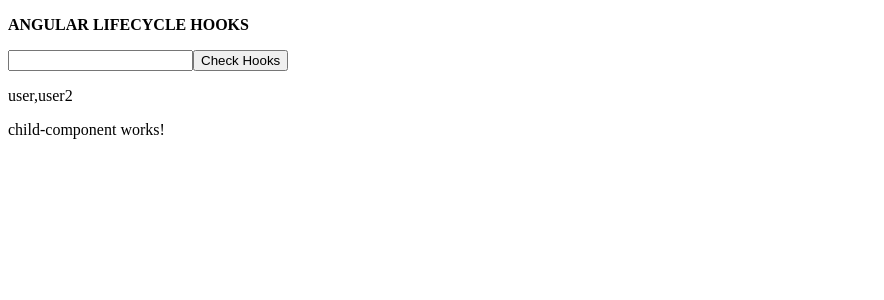
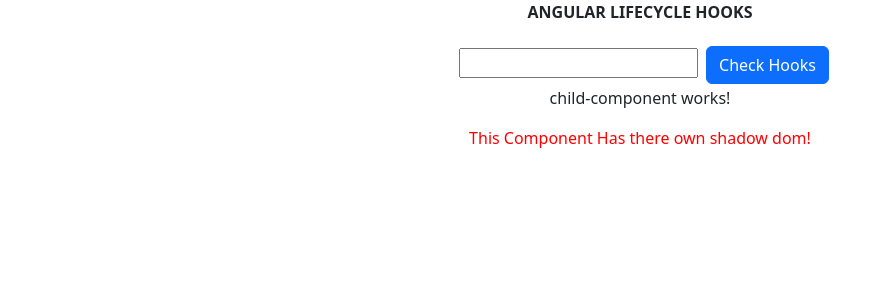
Before and after one commit to arjunpndt/lifeCycleHooks, an Angular app: page / in a window 1280 px wide. Shown: the top 300 px of the page, without its empty margins (0-884 px from the left). Built offline with nearby package versions, Linux system fonts and the light colour scheme.

Commit message:
view encapsulation added

```diff
--- a/package.json
+++ b/package.json
@@ -18,6 +18,7 @@
     "@angular/platform-browser": "^16.2.0",
     "@angular/platform-browser-dynamic": "^16.2.0",
     "@angular/router": "^16.2.0",
+    "bootstrap": "^5.3.2",
     "rxjs": "~7.8.0",
     "tslib": "^2.3.0",
     "zone.js": "~0.13.0"
--- a/src/app/app.component.css
+++ b/src/app/app.component.css
@@ -0,0 +1,5 @@
+/* Bootsrtap will work on all child component of 'app-component because of encapsulation 'None' type */
+@import url(../../node_modules/bootstrap/dist/css/bootstrap.min.css);
+/* * {
+  color: red;
+} */
--- a/src/app/app.component.html
+++ b/src/app/app.component.html
@@ -1,10 +1,11 @@
-<!-- use bold costum pipe here -->
-<p><span [innerHTML]="title | uppercase | bold"></span></p>
-<input type="text" #inputValue />
-<button (click)="checkHooks(inputValue)">Check Hooks</button>
+<div class="container text-center">
+  <p><span [innerHTML]="title | uppercase | bold"></span></p>
+  <input class="m-2" type="text" #inputValue />
+  <button class="btn btn-primary" (click)="checkHooks(inputValue)">
+    Check Hooks
+  </button>
 
-<span NgFor="let u in user"
-  ><p>{{ user }}</p></span
->
-
-<app-child-component [message]="inputVal"></app-child-component>
+  <app-child-component [message]="inputVal"></app-child-component>
+  <!-- <app-shadow-dom-exapmle></app-shadow-dom-exapmle> -->
+  <app-shadow-dom-example></app-shadow-dom-example>
+</div>
--- a/src/app/app.component.ts
+++ b/src/app/app.component.ts
@@ -1,19 +1,19 @@
-import { Component, DoCheck, OnInit } from '@angular/core';
+import { Component, DoCheck, OnInit, ViewEncapsulation } from '@angular/core';
 
 @Component({
   selector: 'app-root',
   templateUrl: './app.component.html',
   styleUrls: ['./app.component.css'],
+  // here I am using view Encapsulation type 'None' so whatever css you write in 'app.component.css' that will be apply for all the child component
+  encapsulation: ViewEncapsulation.None,
 })
 export class AppComponent implements OnInit, DoCheck {
   title = 'Angular LifeCycle Hooks';
   inputVal = '';
-  user: string[] = ['user', 'user2'];
+  // user: string[] = ['user', 'user2'];
   OnIinit = false;
 
-  constructor() {
-    var user: string[] = [];
-  }
+  constructor() {}
 
   ngOnInit() {
     console.log('OnInit called');
@@ -41,7 +41,7 @@
   }
   checkHooks(inputValue: HTMLInputElement): void {
     this.inputVal = inputValue.value;
-    this.user.push(inputValue.value);
-    console.log(this.user);
+    // this.user.push(inputValue.value);
+    // console.log(this.user);
   }
 }
--- a/src/app/app.module.ts
+++ b/src/app/app.module.ts
@@ -5,12 +5,14 @@
 import { AppComponent } from './app.component';
 import { ChildComponentComponent } from './child-component/child-component.component';
 import { BoldPipe } from './custom-pipes/bold.pipe';
+import { ShadowDomExampleComponent } from './shadow-dom-example/shadow-dom-example.component';
 
 @NgModule({
   declarations: [
     AppComponent,
     ChildComponentComponent,
-    BoldPipe
+    BoldPipe,
+    ShadowDomExampleComponent
   ],
   imports: [
     BrowserModule,
--- a/src/app/child-component/child-component.component.css
+++ b/src/app/child-component/child-component.component.css
@@ -0,0 +1 @@
+/* *{color: blue;} */
--- a/src/app/child-component/child-component.component.html
+++ b/src/app/child-component/child-component.component.html
@@ -1 +1,2 @@
 <p>child-component works!{{ message }}</p>
+<!-- <button class="btn btn-danger">Button</button>s -->
--- /dev/null
+++ b/src/app/shadow-dom-example/shadow-dom-example.component.css
@@ -0,0 +1,3 @@
+* {
+  color: red;
+}
--- /dev/null
+++ b/src/app/shadow-dom-example/shadow-dom-example.component.html
@@ -0,0 +1 @@
+<p>This Component Has there own shadow dom!</p>
--- /dev/null
+++ b/src/app/shadow-dom-example/shadow-dom-example.component.ts
@@ -0,0 +1,9 @@
+import { Component, ViewEncapsulation } from '@angular/core';
+
+@Component({
+  selector: 'app-shadow-dom-example',
+  templateUrl: './shadow-dom-example.component.html',
+  styleUrls: ['./shadow-dom-example.component.css'],
+  encapsulation: ViewEncapsulation.ShadowDom,
+})
+export class ShadowDomExampleComponent {}
--- a/src/styles.css
+++ b/src/styles.css
@@ -1 +1,5 @@
 /* You can add global styles to this file, and also import other style files */
+/* * {
+  font-style: italic;
+  color: red;
+} */
```
Also changed, not shown: 2 other files (tests, documents, lock files or other folders).
